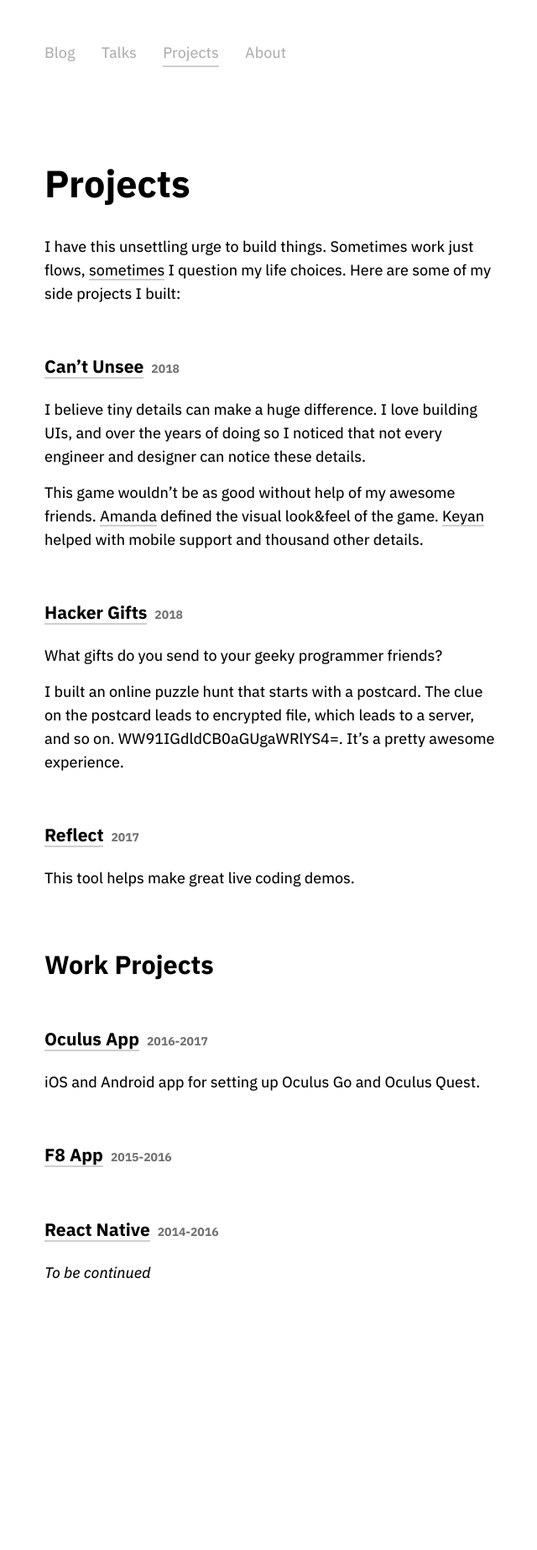
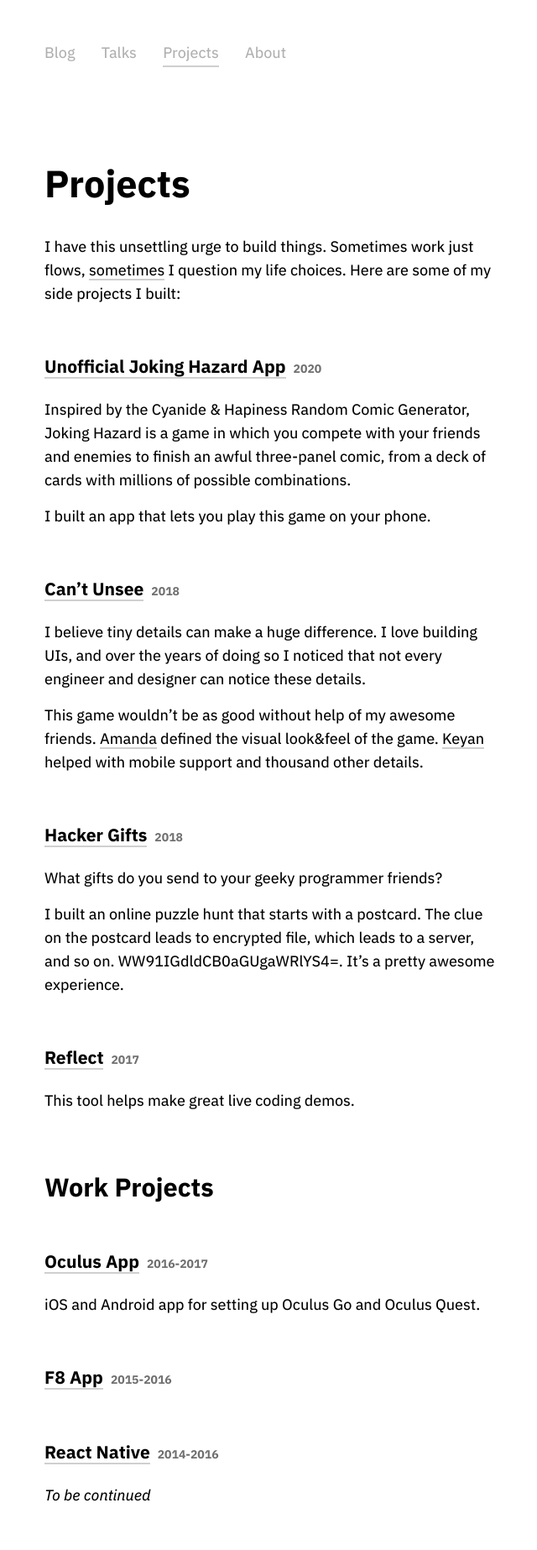
Before and after one commit to frantic/frantic.github.io, a Jekyll site: the page built from pages/projects.md, in a window 1280 px wide. Shown: the whole page at 84% size, without its empty margins (315-955 px from the left). Built offline with Jekyll 4.4.1, drawn with Linux system fonts in a browser that asks for light colours; before the commit the page ends 1581 px from its top, so only the background shows below that.

Commit message:
Add Joking Hazard

```diff
--- a/pages/projects.md
+++ b/pages/projects.md
@@ -9,6 +9,12 @@ css: |
 ---
 
 I have this unsettling urge to build things. Sometimes work just flows, [sometimes](/side-projects-are-hard) I question my life choices. Here are some of my side projects I built:
+
+### [Unofficial Joking Hazard App](https://jokinghazard.app/) <span class="date">2020</span>
+
+Inspired by the Cyanide & Hapiness Random Comic Generator, Joking Hazard is a game in which you compete with your friends and enemies to finish an awful three-panel comic, from a deck of cards with millions of possible combinations.
+
+I built an app that lets you play this game on your phone.
 
 ### [Can't Unsee](https://cantunsee.space/) <span class="date">2018</span>
 
```
